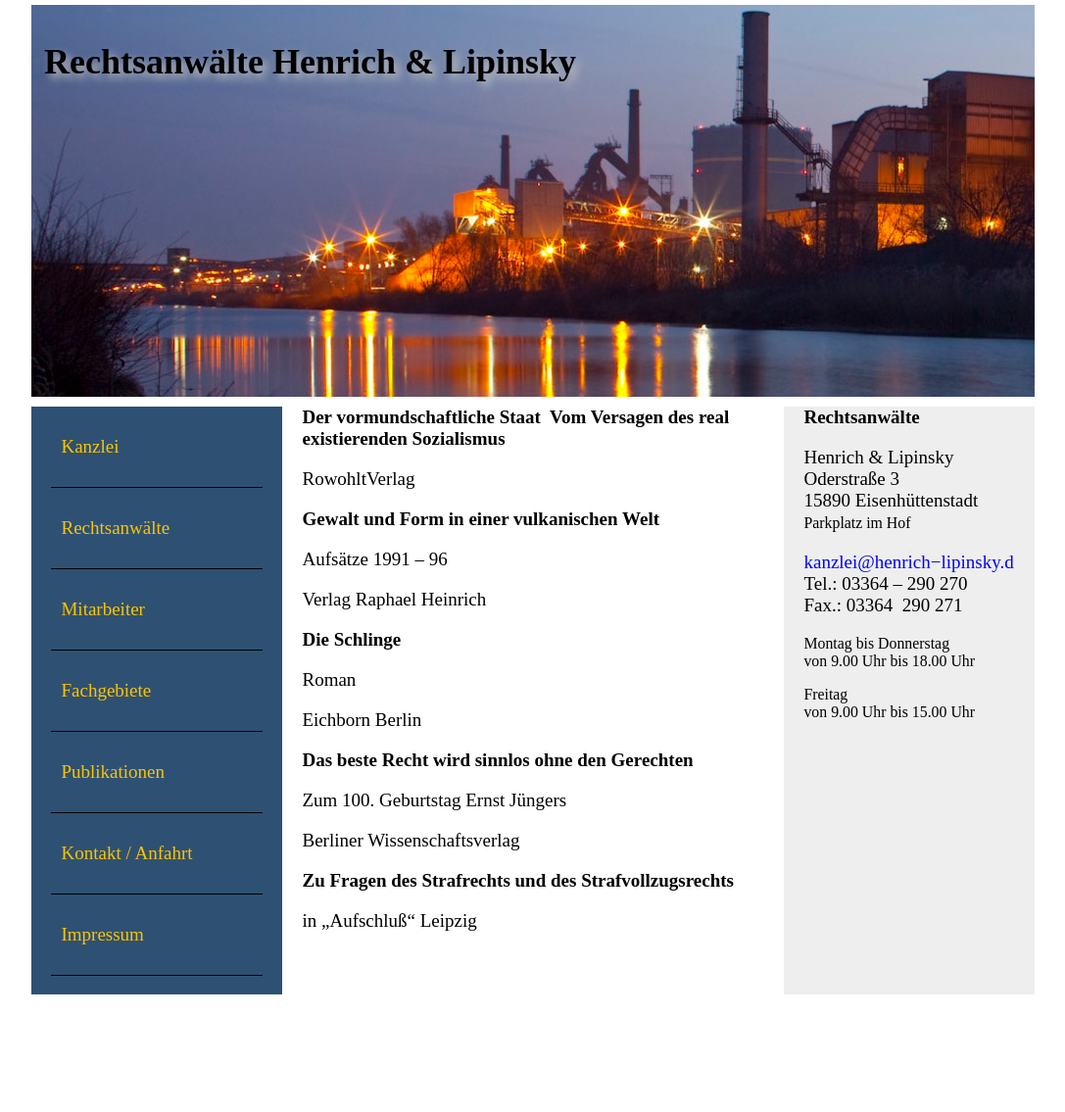
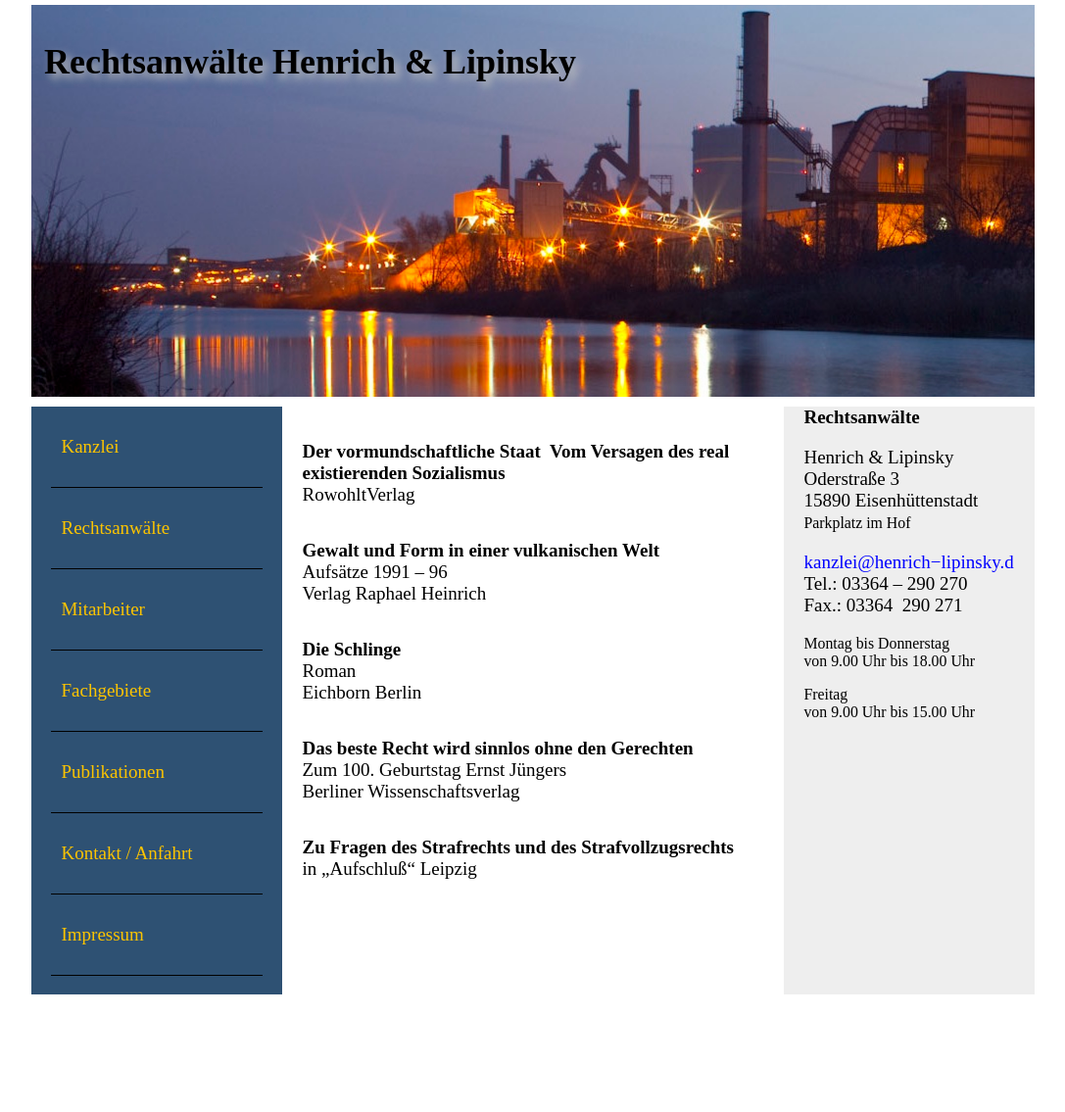
Before and after one commit to zickzackv/henrich-lipinsky.de, a Jekyll site: the page built from publikationen/index.html, in a window 1280 px wide. Shown: the whole page at 98% size, without its empty margins (96-1183 px from the left). Built offline with Jekyll 4.4.1, drawn with Linux system fonts in a browser that asks for light colours; Markdown is read by kramdown in place of the engine named in the settings.

Commit message:
Fixed line orientation in 'publikationen'

```diff
--- a/css/main.css
+++ b/css/main.css
@@ -366,3 +366,26 @@ ul.mitarbeiter li.mitarbeiter img.image {
   float: right;
   width: 45%;
 }
+
+/*****************************************************************************/
+/*
+/* Publikationen
+/*
+/*****************************************************************************/
+
+ul.publikationen {
+
+}
+
+ul.publikationen li.publikation {
+  margin-top: 35px;
+}
+
+ul.publikationen li.publikation h3 {
+  margin: 0px;
+}
+
+ul.publikationen li.publikation p {
+  margin: 0px;
+
+}
```
